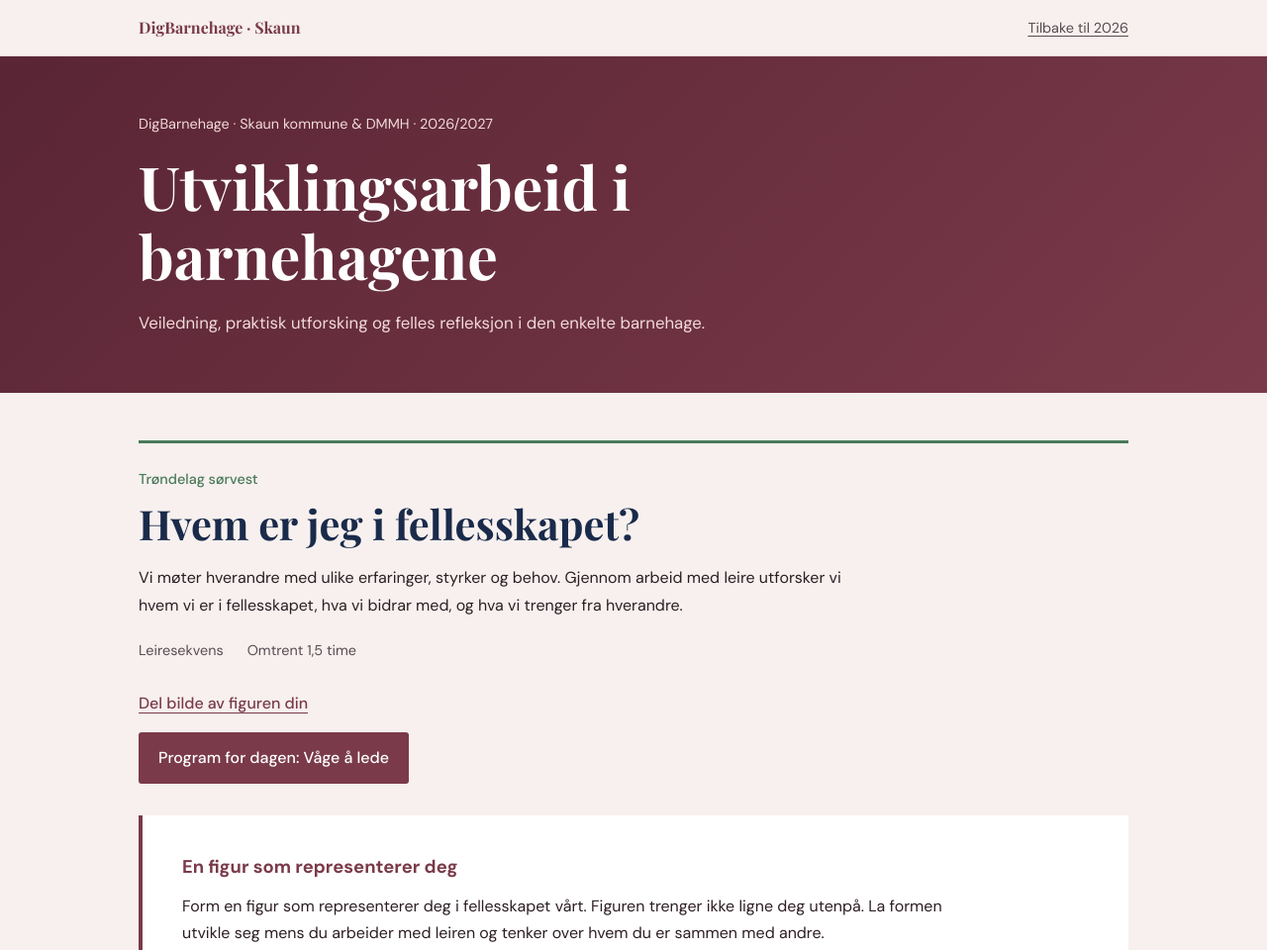
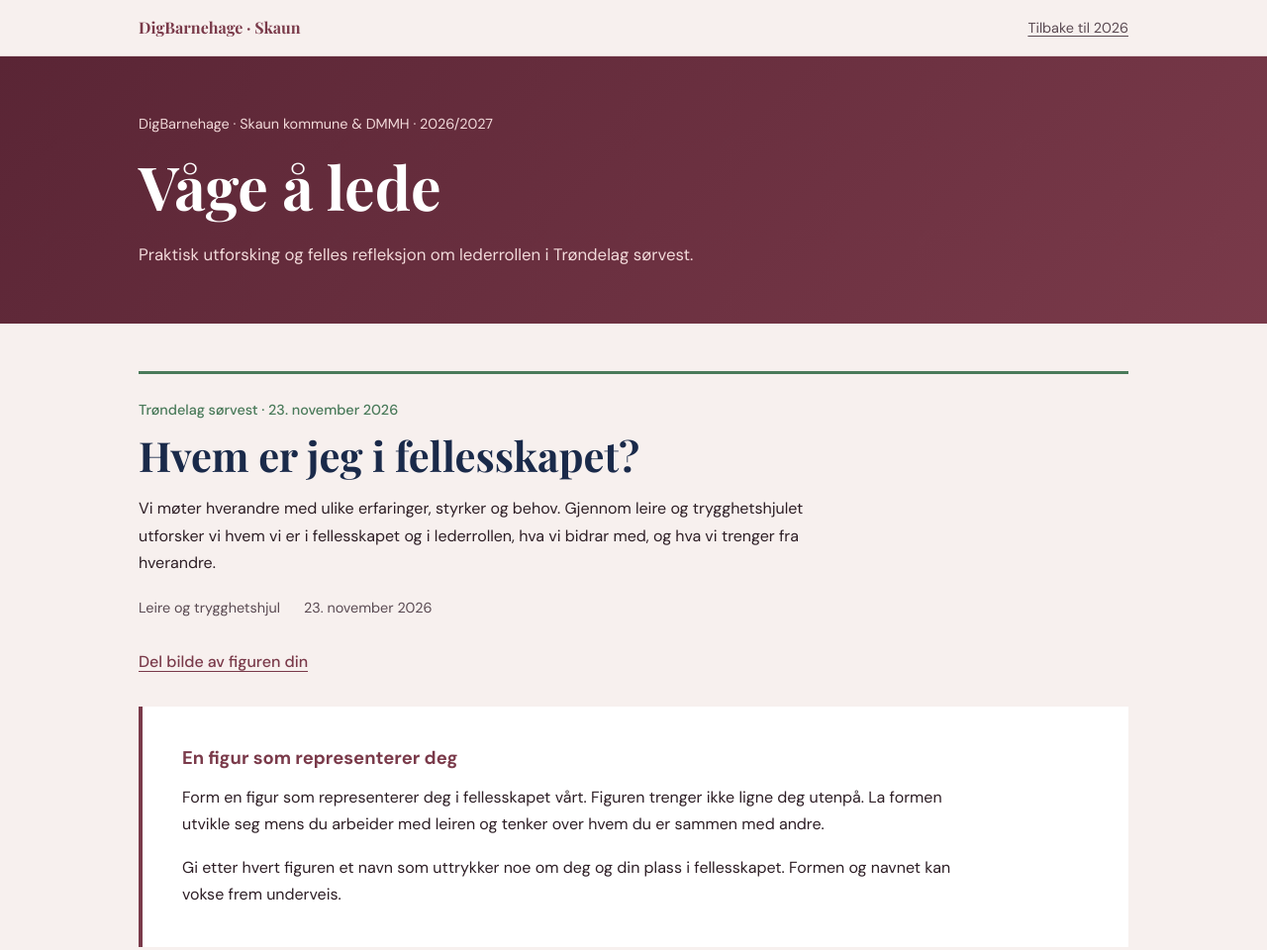
Before and after one commit to Mariannletnes/skaunbarnehager, a plain HTML site: page utviklingsarbeidTrondelagSorvest.html in a window 1280 px wide. Shown: the top 960 px of the page at 99% size. Drawn offline with nearby package versions, Linux system fonts and the light colour scheme; a web font is replaced by a local one.

Commit message:
Add files via upload

```diff
--- a/utviklingsarbeidTrondelagSorvest.html
+++ b/utviklingsarbeidTrondelagSorvest.html
@@ -3,8 +3,8 @@
 <head>
   <meta charset="UTF-8">
   <meta name="viewport" content="width=device-width, initial-scale=1.0">
-  <meta name="description" content="Utviklingsarbeid i DigBarnehage i Skaun. Trøndelag sørvest utforsker hvem vi er i fellesskapet gjennom arbeid med leire.">
-  <title>Utviklingsarbeid i barnehagene · DigBarnehage · Skaun</title>
+  <meta name="description" content="Utviklingsarbeid i DigBarnehage i Skaun. Våge å lede i Trøndelag sørvest: leire, trygghetshjul og felles refleksjon om lederrollen.">
+  <title>Våge å lede · Trøndelag sørvest · DigBarnehage</title>
   <link href="https://fonts.googleapis.com/css2?family=Playfair+Display:ital,wght@0,400;0,700;1,400&amp;family=DM+Sans:wght@300;400;500;700&amp;display=swap" rel="stylesheet">
   <style>
     :root { --rosa:#e8c4c4; --rosa-lys:#f2dada; --burgunder:#7a3a4a; --burgunder-mork:#5a2535; --navy:#1a2a4a; --navy-lys:#2a3a5a; --krem:#f7f0ee; --tekst:#2d1e25; --tekst-lys:#5a4a52; --hvit:#fff; --gronn:#4a7a5a; }
@@ -91,19 +91,18 @@
   <header class="hero">
     <div class="inner">
       <p class="kicker">DigBarnehage · Skaun kommune &amp; DMMH · 2026/2027</p>
-      <h1>Utviklingsarbeid i barnehagene</h1>
-      <p>Veiledning, praktisk utforsking og felles refleksjon i den enkelte barnehage.</p>
+      <h1>Våge å lede</h1>
+      <p>Praktisk utforsking og felles refleksjon om lederrollen i Trøndelag sørvest.</p>
     </div>
   </header>
   <main id="innhold">
     <section class="barnehage" id="tsv" aria-labelledby="tsv-tittel">
-      <p class="kicker">Trøndelag sørvest</p>
+      <p class="kicker">Trøndelag sørvest · 23. november 2026</p>
       <h2 id="tsv-tittel">Hvem er jeg i fellesskapet?</h2>
       <div class="intro">
-        <p>Vi møter hverandre med ulike erfaringer, styrker og behov. Gjennom arbeid med leire utforsker vi hvem vi er i fellesskapet, hva vi bidrar med, og hva vi trenger fra hverandre.</p>
-        <div class="meta"><span>Leiresekvens</span><span>Omtrent 1,5 time</span></div>
+        <p>Vi møter hverandre med ulike erfaringer, styrker og behov. Gjennom leire og trygghetshjulet utforsker vi hvem vi er i fellesskapet og i lederrollen, hva vi bidrar med, og hva vi trenger fra hverandre.</p>
+        <div class="meta"><span>Leire og trygghetshjul</span><span>23. november 2026</span></div>
         <a href="#del-figuren">Del bilde av figuren din</a>
-        <p style="margin:1rem 0 0"><a class="knapp" href="23november2026.html">Program for dagen: Våge å lede</a></p>
       </div>
       <div class="invitasjon">
         <h3>En figur som representerer deg</h3>
```
Also changed, not shown: 2026.html (+4 -11 lines).
